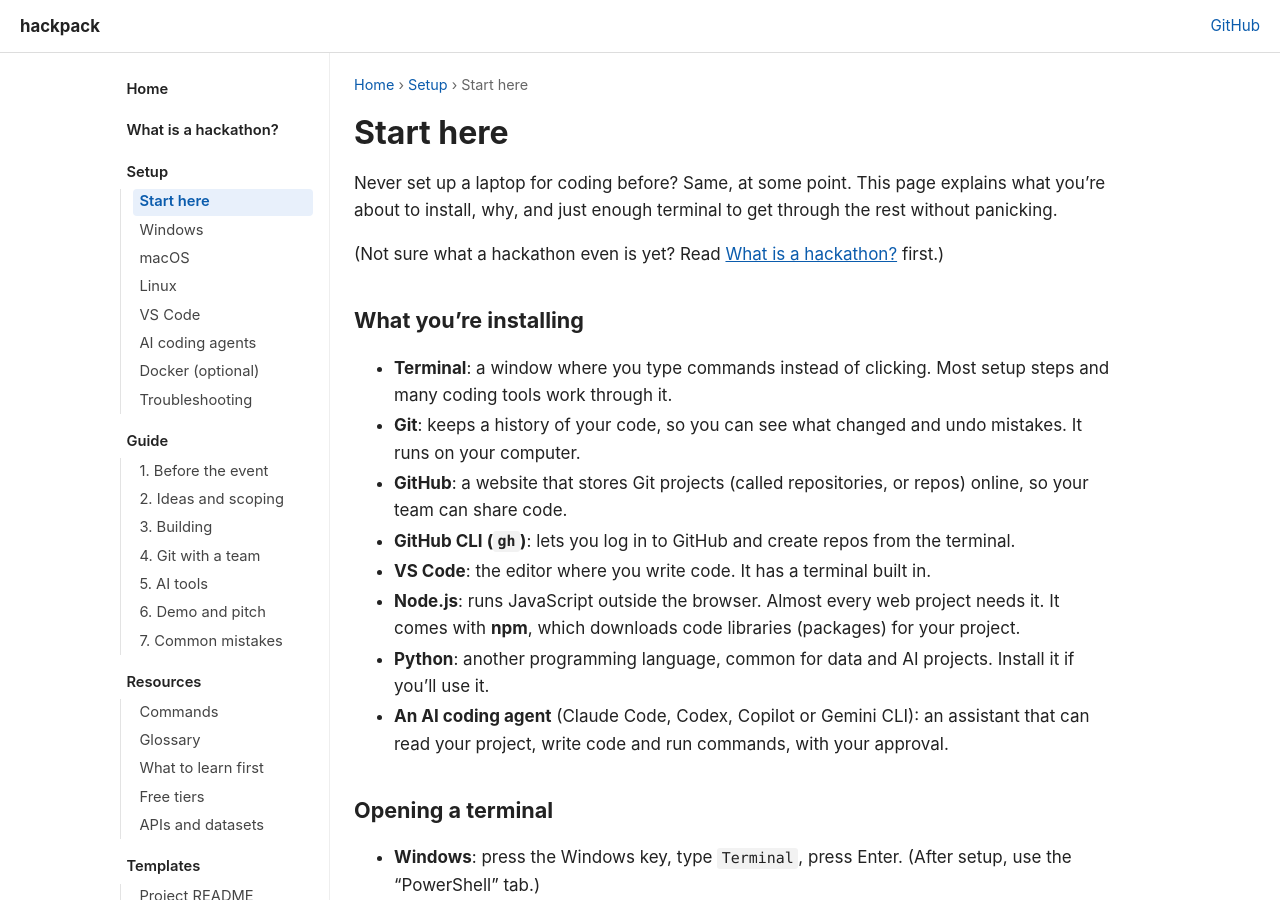
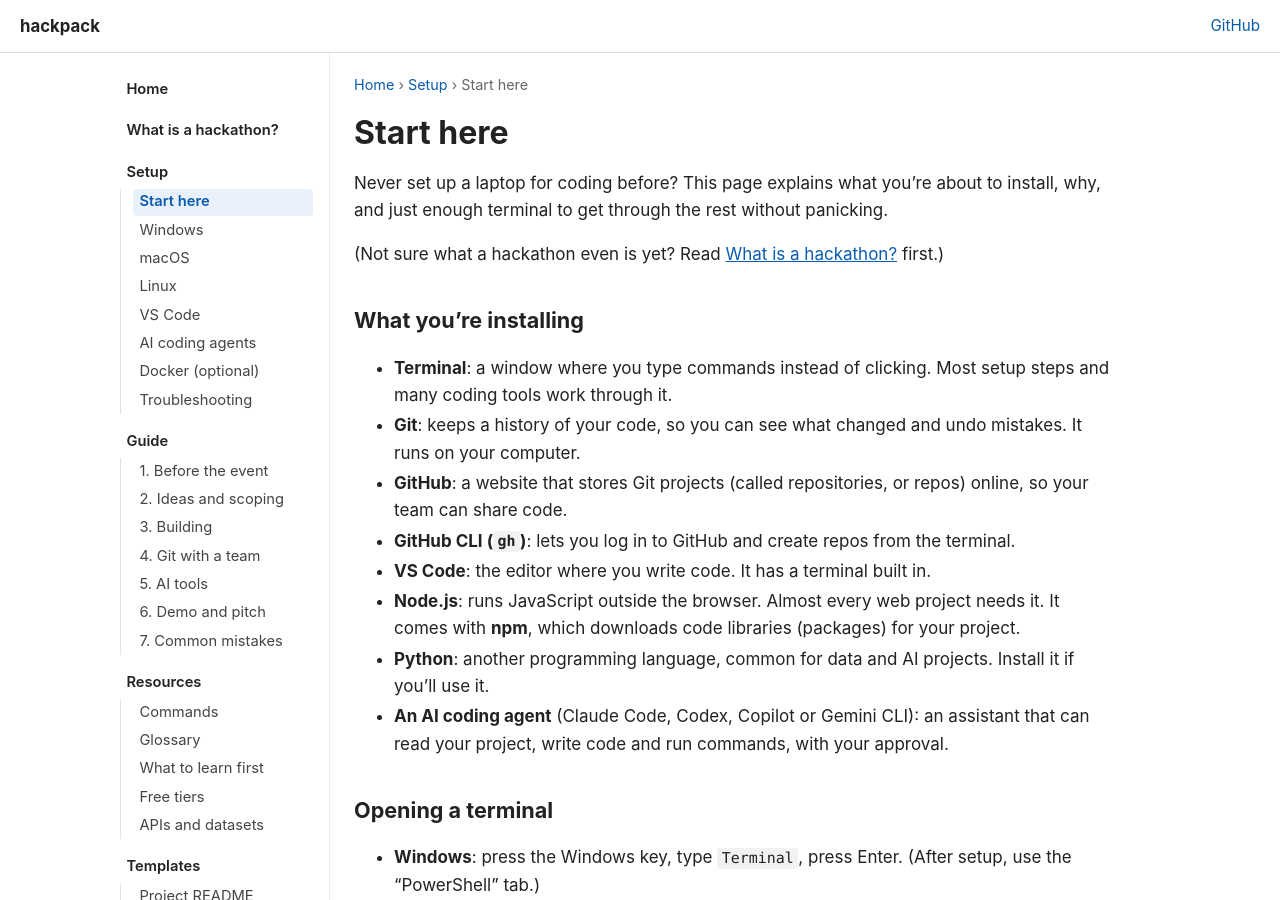
Before and after one commit to Jay-Jay-Tee/hackpack, a Jekyll site: the page built from setup/start-here.md, in a window 1280 px wide and 900 px high. Built offline with Jekyll 4.4.1, drawn with Linux system fonts in a browser that asks for light colours; our own code applies the rules of GitHub Pages for plain Markdown files.

Commit message:
Tweak start-here intro

```diff
--- a/setup/start-here.md
+++ b/setup/start-here.md
@@ -1,6 +1,6 @@
 # Start here
 
-Never set up a laptop for coding before? Same, at some point. This page explains what you're about to install, why, and just enough terminal to get through the rest without panicking.
+Never set up a laptop for coding before? This page explains what you're about to install, why, and just enough terminal to get through the rest without panicking.
 
 (Not sure what a hackathon even is yet? Read [What is a hackathon?](../what-is-a-hackathon.md) first.)
 
```
